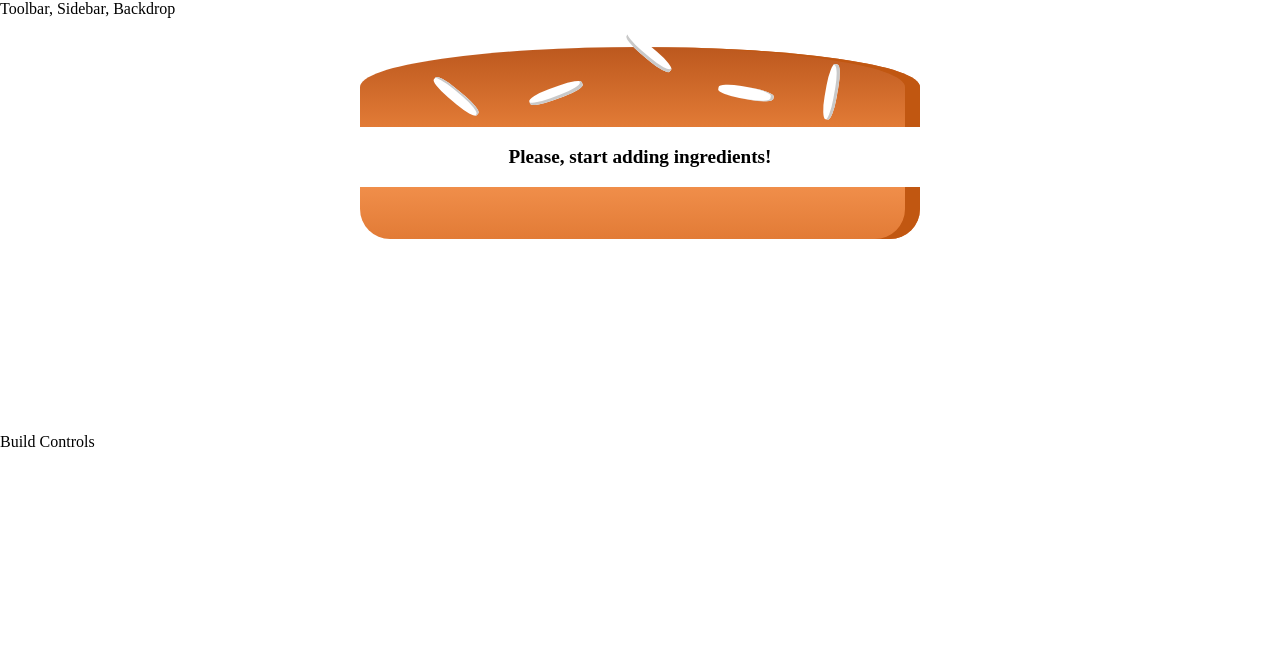
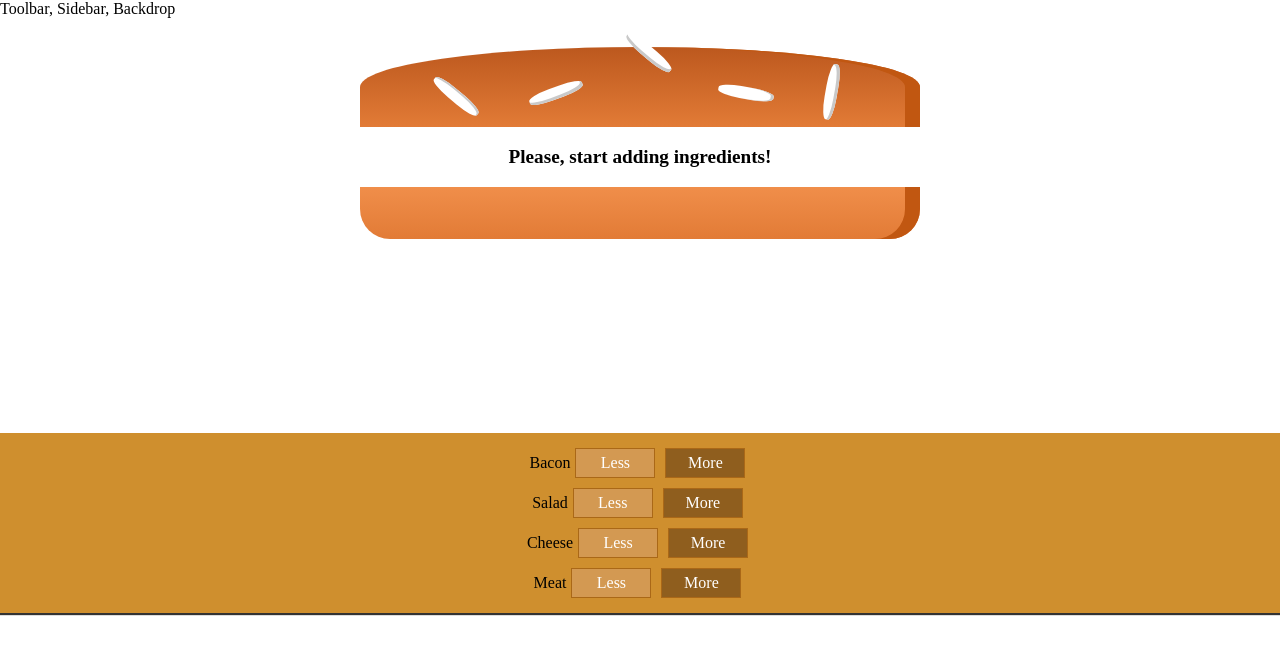
Before and after one commit to iMichaelOwolabi/burger-builder, a React (Create React App) app: page / in a window 1280 px wide. Shown: the top 654 px of the page. Built offline with nearby package versions, Linux system fonts and the light colour scheme.

Commit message:
implement build control

```diff
--- /dev/null
+++ b/src/components/Burger/BuildControls/BuildControl/BuildControl.js
@@ -0,0 +1,12 @@
+import React from 'react';
+import classes from './BuildControl.module.css';
+
+const BuildControl = (props) => (
+  <div className={classes.BuildControl}>
+    <div className={classes.label}>{props.label}</div>
+    <button className={classes.Less}>Less</button>
+    <button className={classes.More}>More</button>
+  </div>
+)
+
+export default BuildControl;
--- /dev/null
+++ b/src/components/Burger/BuildControls/BuildControl/BuildControl.module.css
@@ -0,0 +1,57 @@
+.BuildControl {
+  display: flex;
+  justify-content: space-between;
+  align-items: center;
+  margin: 5px 0;
+}
+
+.BuildControl button {
+  display: block;
+  font: inherit;
+  padding: 5px;
+  margin: 0 5px;
+  width: 80px;
+  border: 1px solid #AA6817;
+  cursor: pointer;
+  outline: none ;
+}
+
+
+.BuildControl button:disabled {
+  background-color: #AC9980;
+  border: 1px solid #7E7365;
+  color: #ccc;
+  cursor: default;
+}
+
+.BuildControl button:hover:disabled {
+  background-color: #AC9980;
+  color: #ccc;
+  cursor: not-allowed;
+}
+
+.Label {
+  padding: 10px;
+  font-weight: bold;
+  width: 80px;
+}
+
+.BuildControl .Less {
+  background-color: #D39952;
+  color: white;
+}
+
+.BuildControl .More {
+  background-color: #8F5E1E;
+  color: white;
+}
+
+.BuildControl .Less:hover, .BuildControl .Less:active {
+  background-color: #DAA972;
+  color: white;
+}
+
+.BuildControl .More:hover,.BuildControl .More:active {
+  background-color: #99703F;
+  color: white;
+}
--- /dev/null
+++ b/src/components/Burger/BuildControls/BuildControls.js
@@ -0,0 +1,20 @@
+import React from 'react';
+import classes from './BuildControls.module.css';
+import BuildControl from './BuildControl/BuildControl';
+
+const controls = [
+  {label: 'Bacon', type: 'bacon'},
+  {label: 'Salad', type: 'salad'},
+  {label: 'Cheese', type: 'cheese'},
+  {label: 'Meat', type: 'meat'}
+]
+
+const BuildControls = (props) => (
+  <div className={classes.BuildControls}>
+    {controls.map(control => (
+      <BuildControl key={control.label} label={control.label} />
+    ))}
+  </div>
+);
+
+export default BuildControls;
--- /dev/null
+++ b/src/components/Burger/BuildControls/BuildControls.module.css
@@ -0,0 +1,10 @@
+.BuildControls {
+  width: 100%;
+  background-color: #CF8F2E;
+  display: flex;
+  flex-flow: column;
+  align-items: center;
+  box-shadow: 0 2px 1px #333;
+  margin: auto;
+  padding: 10px 0;
+}
--- a/src/containers/BurgerBuilder/BurgerBuilder.js
+++ b/src/containers/BurgerBuilder/BurgerBuilder.js
@@ -1,6 +1,7 @@
 import React, { Component } from 'react';
 import Aux from '../../hoc/Aux';
 import Burger from '../../components/Burger/Burger';
+import BuildControls from '../../components/Burger/BuildControls/BuildControls';
 
 class BurgerBuilder extends Component {
   state = {
@@ -15,7 +16,7 @@
     return (
       <Aux>
         <Burger ingredients={this.state.ingredients} />
-        <div>Build Controls</div>
+        <BuildControls />
       </Aux>
     )
   }
```
